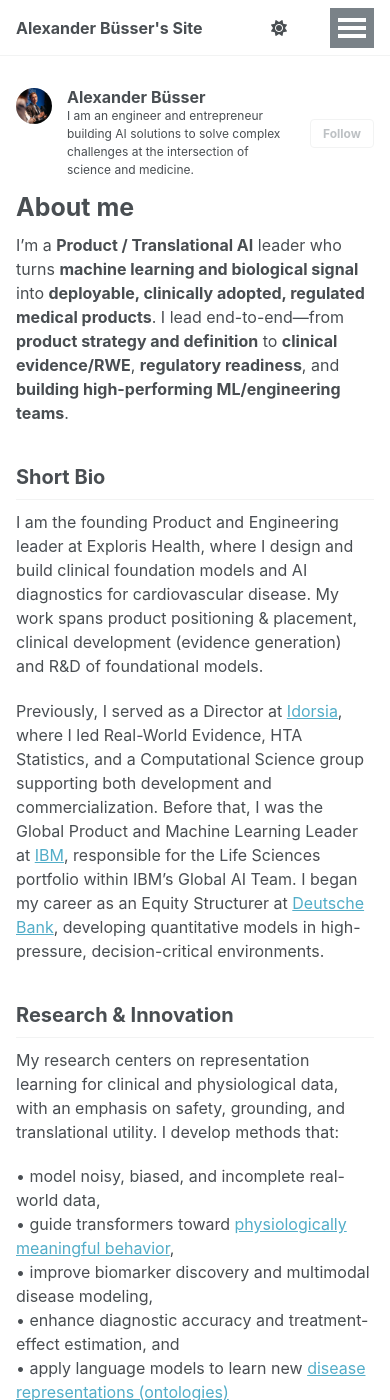
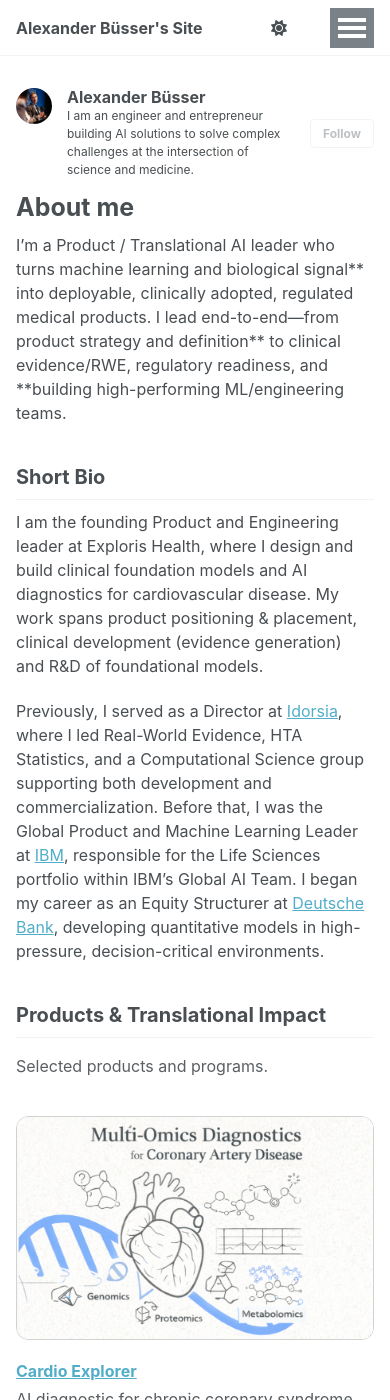
Before and after one commit to albu89/ajb, a Jekyll site: the page built from _pages/about.md, in a window 390 px wide and 1400 px high. Built offline with Jekyll 4.4.1, drawn with Linux system fonts in a browser that asks for light colours; a script that is not in the unit is left out; some of the changed text lies outside the part shown.

Commit message:
Update about page content and reintroduce products section
Apply latest copy edits and add the visual Products & Translational Impact
block with linked product cards.

Made-with: Cursor

```diff
--- a/_pages/about.md
+++ b/_pages/about.md
@@ -7,7 +7,7 @@ redirect_from:
   - /about.html
 ---
 
-I’m a **Product / Translational AI** leader who turns **machine learning and biological signal** into **deployable, clinically adopted, regulated medical products**. I lead end-to-end—from **product strategy and definition** to **clinical evidence/RWE**, **regulatory readiness**, and **building high-performing ML/engineering teams**.
+I’m a Product / Translational AI leader who turns machine learning and biological signal** into deployable, clinically adopted, regulated medical products. I lead end-to-end—from product strategy and definition** to clinical evidence/RWE, regulatory readiness, and **building high-performing ML/engineering teams.
 
 
 ## Short Bio
@@ -15,6 +15,118 @@ I’m a **Product / Translational AI** leader who turns **machine learning and b
 I am the founding Product and Engineering leader at Exploris Health, where I design and build  clinical foundation models and AI diagnostics for cardiovascular disease. My work spans product positioning & placement, clinical development (evidence generation) and R&D of foundational models.
 
 Previously, I served as a Director at [Idorsia](https://www.idorsia.com), where I led Real-World Evidence, HTA Statistics, and a Computational Science group supporting both development and commercialization. Before that, I was the Global Product and Machine Learning Leader at [IBM](https://www.ibm.com), responsible for the Life Sciences portfolio within IBM’s Global AI Team. I began my career as an Equity Structurer at [Deutsche Bank](https://www.db.com), developing quantitative models in high-pressure, decision-critical environments.
+
+
+## Products & Translational Impact
+
+<style>
+  .product-section { margin-top: 1rem; }
+  .section-subtitle { max-width: 70ch; opacity: 0.9; margin-bottom: 1.25rem; }
+  .product-row {
+    display: grid;
+    grid-template-columns: 260px 1fr;
+    gap: 22px;
+    padding: 18px 0;
+    border-top: 1px solid rgba(127, 127, 127, 0.25);
+  }
+  .product-row:first-of-type { border-top: none; }
+  .product-media {
+    border-radius: 12px;
+    display: block;
+    overflow: hidden;
+    text-decoration: none;
+  }
+  .product-media img {
+    width: 100%;
+    aspect-ratio: 16 / 10;
+    object-fit: cover;
+    object-position: center;
+    display: block;
+    border: 1px solid rgba(127, 127, 127, 0.35);
+    border-radius: 12px;
+  }
+  .product-media img.toujeo-image {
+    object-position: top center;
+  }
+  .product-body h3 { margin: 0 0 0.35rem 0; }
+  .product-one-liner { margin: 0 0 0.85rem 0; opacity: 0.92; }
+  .product-row:nth-of-type(even) { grid-template-columns: 1fr 260px; }
+  .product-row:nth-of-type(even) .product-media { order: 2; }
+  .product-row:nth-of-type(even) .product-body { order: 1; }
+  .work-buttons {
+    display: flex;
+    flex-wrap: wrap;
+    gap: 8px;
+    margin-top: 0.5rem;
+  }
+  .work-button {
+    display: inline-flex;
+    align-items: center;
+    padding: 6px 10px;
+    border-radius: 8px;
+    border: 1px solid rgba(127, 127, 127, 0.3);
+    text-decoration: none;
+    font-weight: 500;
+    background: transparent;
+    line-height: 1.1;
+  }
+  .work-button:hover {
+    border-color: rgba(48, 158, 215, 0.45);
+  }
+  @media (max-width: 900px) {
+    .product-row { grid-template-columns: 1fr; }
+    .product-row .product-media,
+    .product-row .product-body { order: initial; }
+  }
+</style>
+
+<section class="product-section">
+  <p class="section-subtitle">
+    Selected products and programs.
+  </p>
+
+  <article class="product-row">
+    <a class="product-media" href="https://www.cardioexplorer.ai/" target="_blank" rel="noopener">
+      <img src="/images/products/cardio-explorer.png" alt="Cardio Explorer" loading="lazy" />
+    </a>
+    <div class="product-body">
+      <h3><a href="https://www.cardioexplorer.ai/" target="_blank" rel="noopener">Cardio Explorer</a></h3>
+      <p class="product-one-liner">AI diagnostic for chronic coronary syndrome, deployed in real-world clinical settings.</p>
+    </div>
+  </article>
+
+  <article class="product-row">
+    <a class="product-media" href="https://www.accu-chek.ch/fachkraefte/smartguide" target="_blank" rel="noopener">
+      <img src="/images/products/smart-life.png" alt="Accu-Check SmartGuide CGM" loading="lazy" />
+    </a>
+    <div class="product-body">
+      <h3><a href="https://www.accu-chek.ch/fachkraefte/smartguide" target="_blank" rel="noopener">Accu-Check SmartGuide CGM</a></h3>
+      <p class="product-one-liner">CGM innovation combining sensing and analytics to improve diabetes management.</p>
+    </div>
+  </article>
+
+  <article class="product-row">
+    <a class="product-media" href="https://www.idorsia.com/our-innovation/portfolio/daridorexant.html" target="_blank" rel="noopener">
+      <img src="/images/products/daridorexant.png" alt="Daridorexant" loading="lazy" />
+    </a>
+    <div class="product-body">
+      <h3><a href="https://www.idorsia.com/our-innovation/portfolio/daridorexant.html" target="_blank" rel="noopener">Daridorexant</a></h3>
+      <p class="product-one-liner">Orexin receptor antagonist program supported by evidence strategy and RWE.</p>
+    </div>
+  </article>
+
+  <article class="product-row">
+    <a class="product-media" href="https://www.toujeo.com/" target="_blank" rel="noopener">
+      <img class="toujeo-image" src="/images/products/toujeo.png" alt="Toujeo" loading="lazy" />
+    </a>
+    <div class="product-body">
+      <h3><a href="https://www.toujeo.com/" target="_blank" rel="noopener">Toujeo</a></h3>
+      <p class="product-one-liner">Long-acting insulin supported by real-world evidence and launch enablement work.</p>
+    </div>
+  </article>
+</section>
+
+
 
 
 ## Research & Innovation
```
